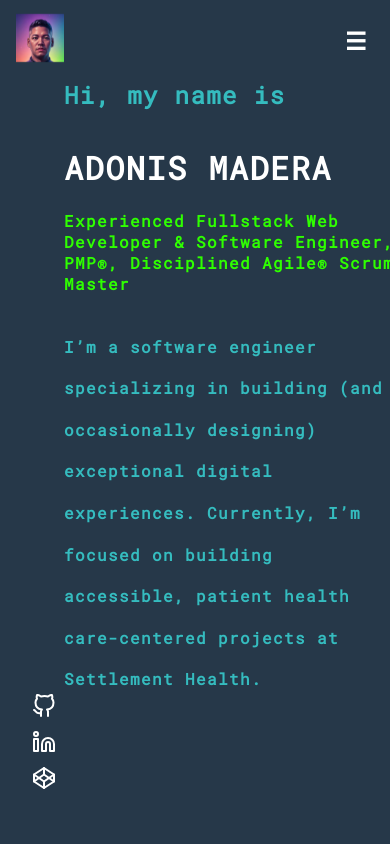
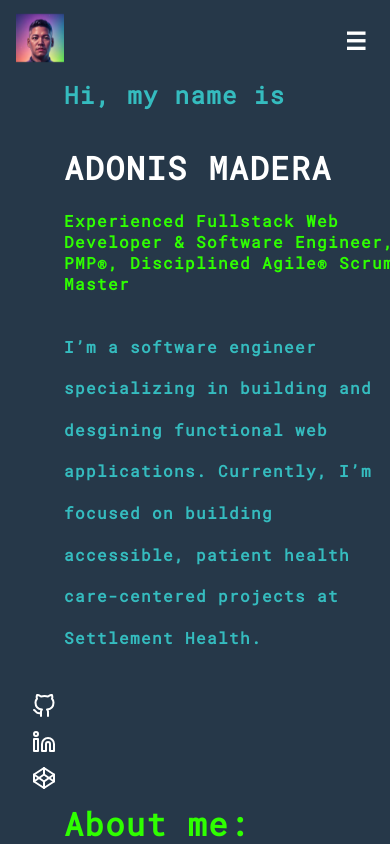
Before and after one commit to Adonis3k/webfolio, a React (Create React App) app: page / in a window 390 px wide. Shown: the top 844 px of the page. Built offline with nearby package versions, Linux system fonts and the light colour scheme.

Commit message:
mobile friendly

```diff
--- a/src/components/Hero/Hero.js
+++ b/src/components/Hero/Hero.js
@@ -8,8 +8,9 @@ const Hero = () => {
       <div className="adonisMadera">ADONIS MADERA</div>
       <div className="big-heading">Experienced Fullstack Web Developer & Software Engineer, PMP®, Disciplined Agile® Scrum Master </div>
       <div className='p'>
-        I’m a software engineer specializing in building (and occasionally designing) exceptional
-        digital experiences. Currently, I’m focused on building accessible, patient health care-centered projects
+        I’m a software engineer specializing in building and desgining
+        functional web applications.
+        Currently, I’m focused on building accessible, patient health care-centered projects
         at{' '}
         <a href="https://settlementhealth.org/" target="_blank" rel="noreferrer">
           Settlement Health.
```
